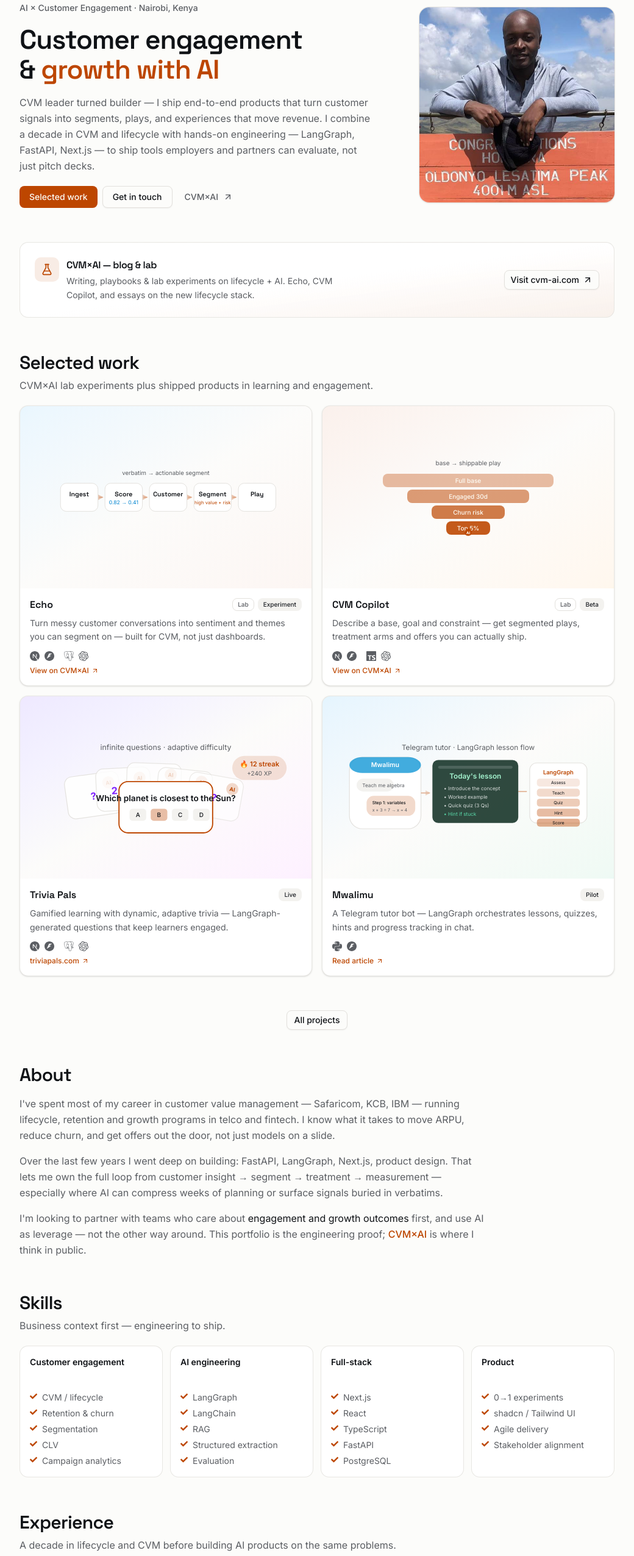
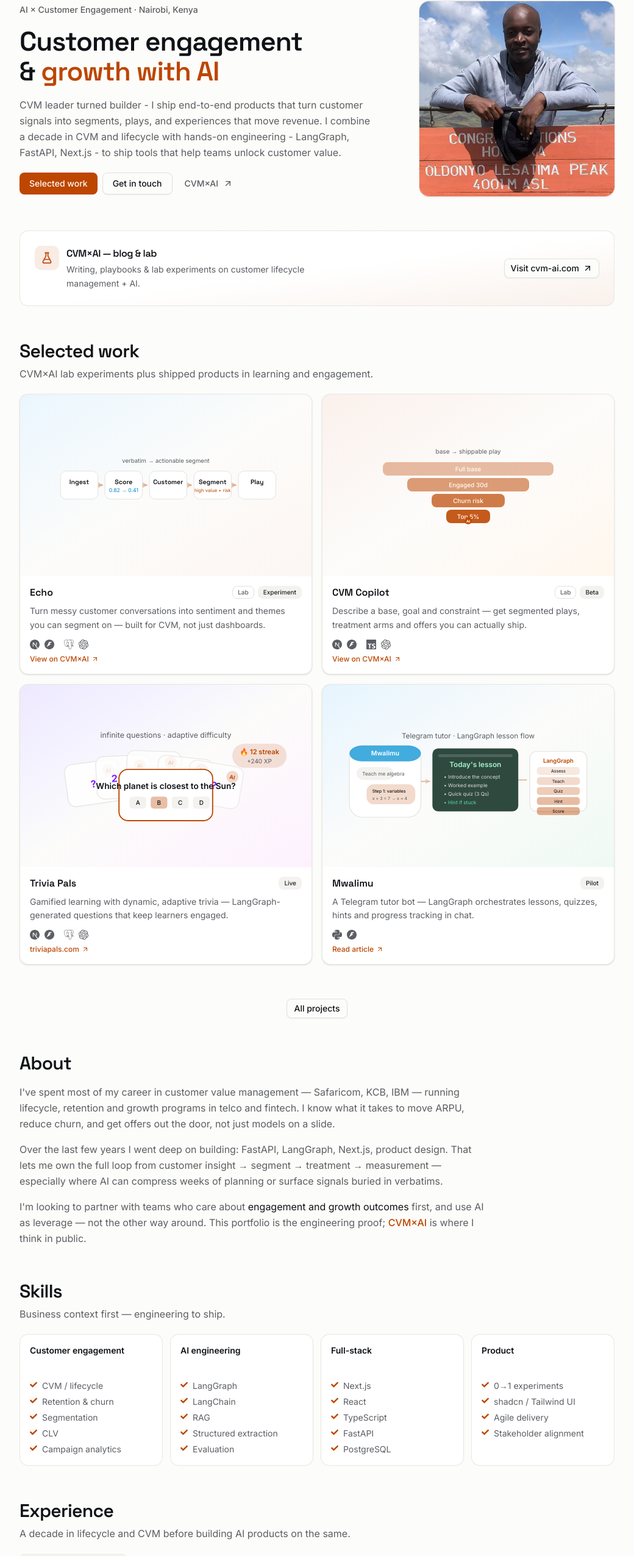
Before and after one commit to wewesmog/portfolio, a Next.js app: page / in a window 1280 px wide. Shown: the part 63-2615 px from the top of the page at 61% size, without its empty margins (120-1160 px from the left). Built offline with nearby package versions, Linux system fonts and the light colour scheme.

Commit message:
edited hero

```diff
--- a/components/experience.tsx
+++ b/components/experience.tsx
@@ -82,7 +82,7 @@ export default function Experience() {
       <SectionHeader
         id="experience-heading"
         title="Experience"
-        description="A decade in lifecycle and CVM before building AI products on the same problems."
+        description="A decade in lifecycle and CVM before building AI products on the same."
       />
 
       <Tabs
--- a/components/hero.tsx
+++ b/components/hero.tsx
@@ -21,8 +21,8 @@ export default function Hero() {
         </h1>
         <p className="max-w-xl text-base leading-relaxed text-muted-foreground">
           {site.description} I combine a decade in CVM and lifecycle with
-          hands-on engineering — LangGraph, FastAPI, Next.js — to ship tools
-          employers and partners can evaluate, not just pitch decks.
+          hands-on engineering - LangGraph, FastAPI, Next.js - to ship tools
+          that help teams unlock customer value.
         </p>
         <div className="flex flex-wrap gap-2 pt-1">
           <Button asChild size="default">
--- a/components/lab-banner.tsx
+++ b/components/lab-banner.tsx
@@ -17,7 +17,7 @@ export function LabBanner() {
               {site.lab.name} — blog & lab
             </p>
             <p className="mt-0.5 max-w-md text-sm text-muted-foreground">
-              {site.lab.tagline}. Echo, CVM Copilot, and essays on the new lifecycle stack.
+              {site.lab.tagline}.
             </p>
           </div>
         </div>
--- a/lib/site.ts
+++ b/lib/site.ts
@@ -4,13 +4,13 @@ export const site = {
   role: "AI × Customer Engagement",
   tagline: "I build AI systems that grow retention, lifecycle value, and customer engagement.",
   description:
-    "CVM leader turned builder — I ship end-to-end products that turn customer signals into segments, plays, and experiences that move revenue.",
+    "CVM leader turned builder - I ship end-to-end products that turn customer signals into segments, plays, and experiences that move revenue.",
   email: "wes@wesleymogaka.com",
   location: "Nairobi, Kenya",
   linkedin: "https://www.linkedin.com/in/wesley-mogaka-6231a736/",
   lab: {
     name: "CVM×AI",
     url: "https://cvm-ai.com",
-    tagline: "Writing, playbooks & lab experiments on lifecycle + AI",
+    tagline: "Writing, playbooks & lab experiments on customer lifecycle management + AI"
   },
 }
```
